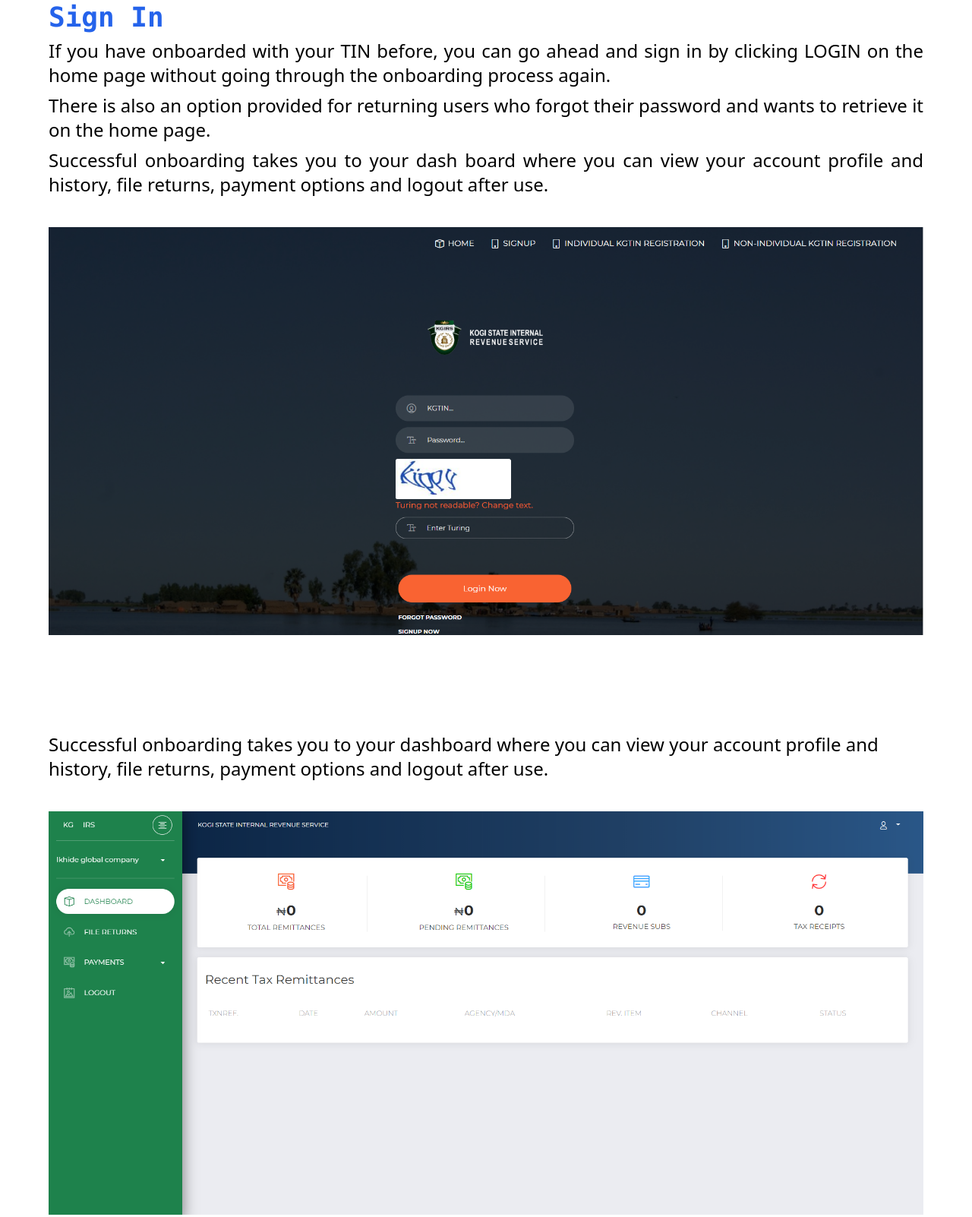
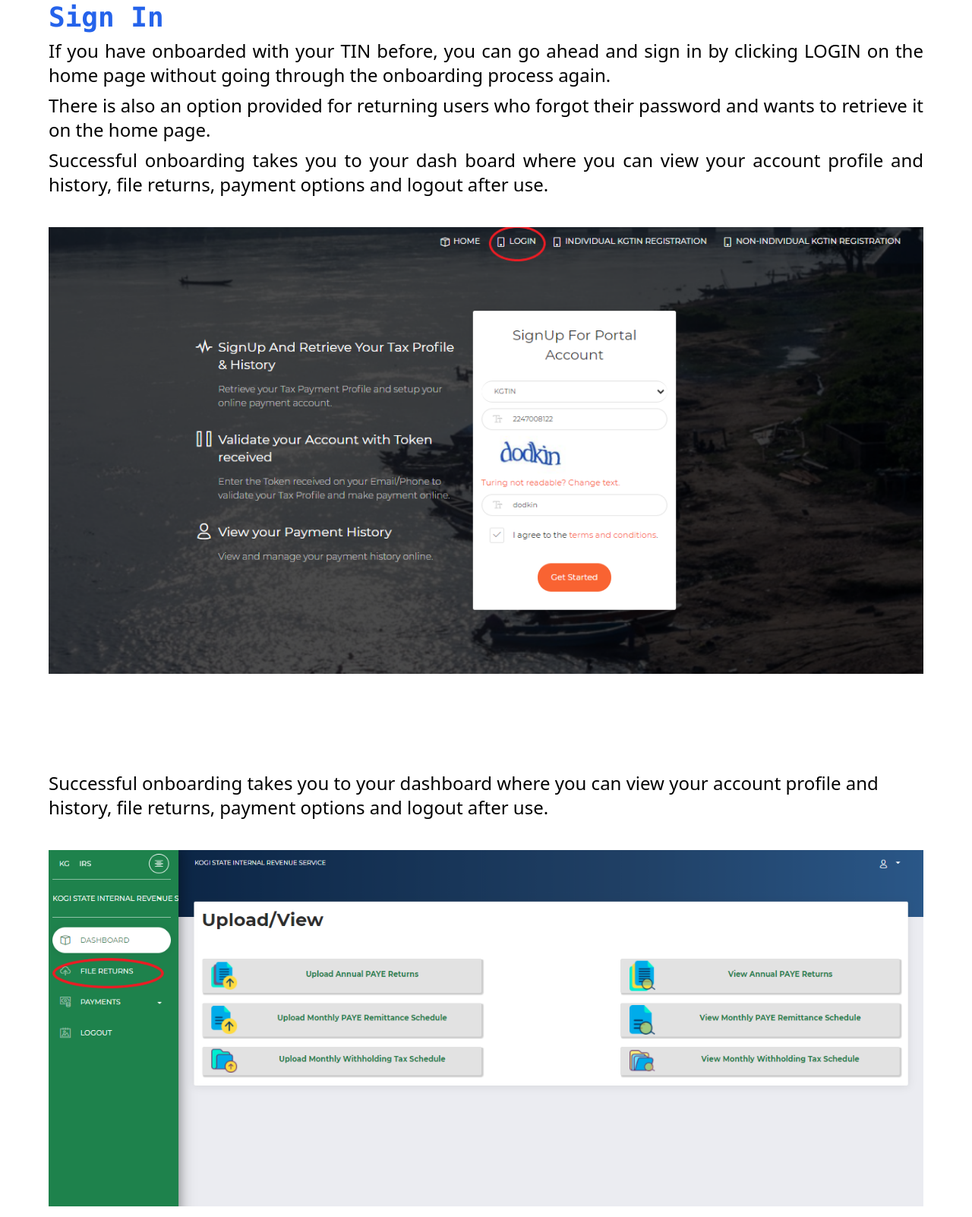
Before and after one commit to ovie123/taxpayerGuide, a plain HTML site: page onboarding.html in a window 1280 px wide. Shown: the part 1812-3414 px from the top of the page at 76% size. Drawn offline with nearby package versions, Linux system fonts and the light colour scheme.

Commit message:
edited onboarding

```diff
--- a/onboarding.html
+++ b/onboarding.html
@@ -215,7 +215,7 @@
             to your dash board where you can view your account profile and history, file returns, payment options and
             logout after use.
           </p>
-          <img src="logos/login.PNG" alt="" class='mt-4 lg:mt-10'>
+          <img src="images/ONBOARDING/SIGN UP.png" alt="" class='mt-4 lg:mt-10'>
 
 
           <p
@@ -223,7 +223,7 @@
             Successful onboarding takes you
             to your dashboard where you can view your account profile and history, file returns, payment options and
             logout after use.</p>
-          <img src="logos/dashboard.PNG" alt="" class='mt-4 lg:mt-10'>
+          <img src="images/FILE RETURN.png" alt="" class='mt-4 lg:mt-10'>
         </div>
       </div>
 
```
